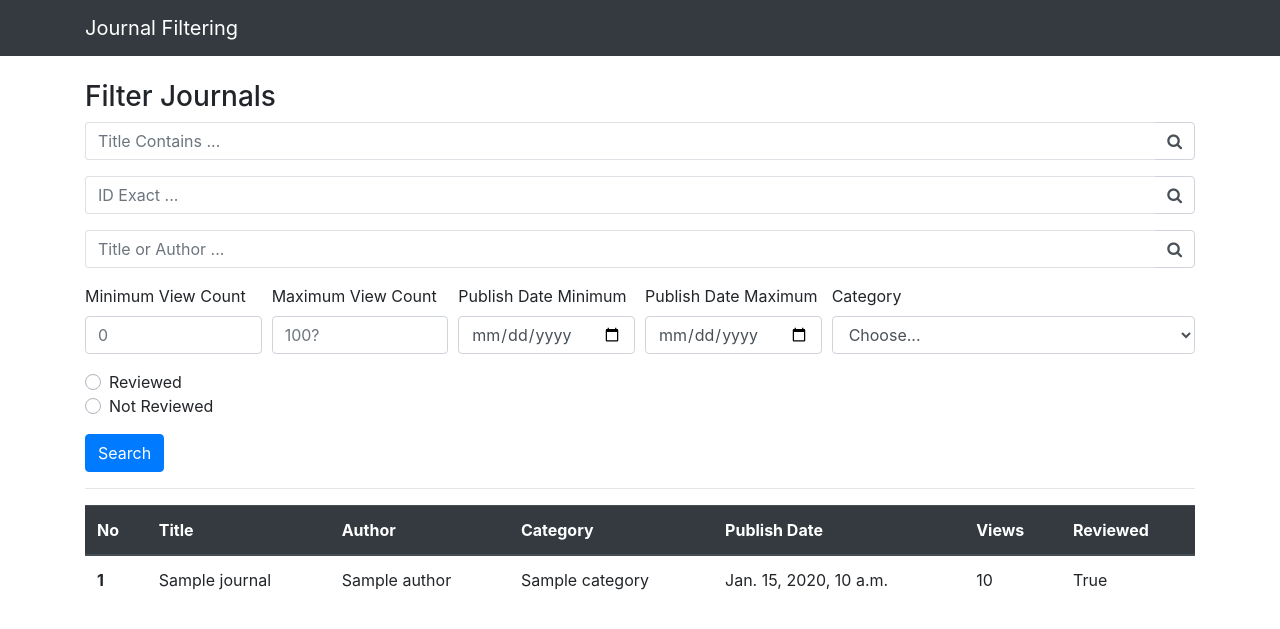
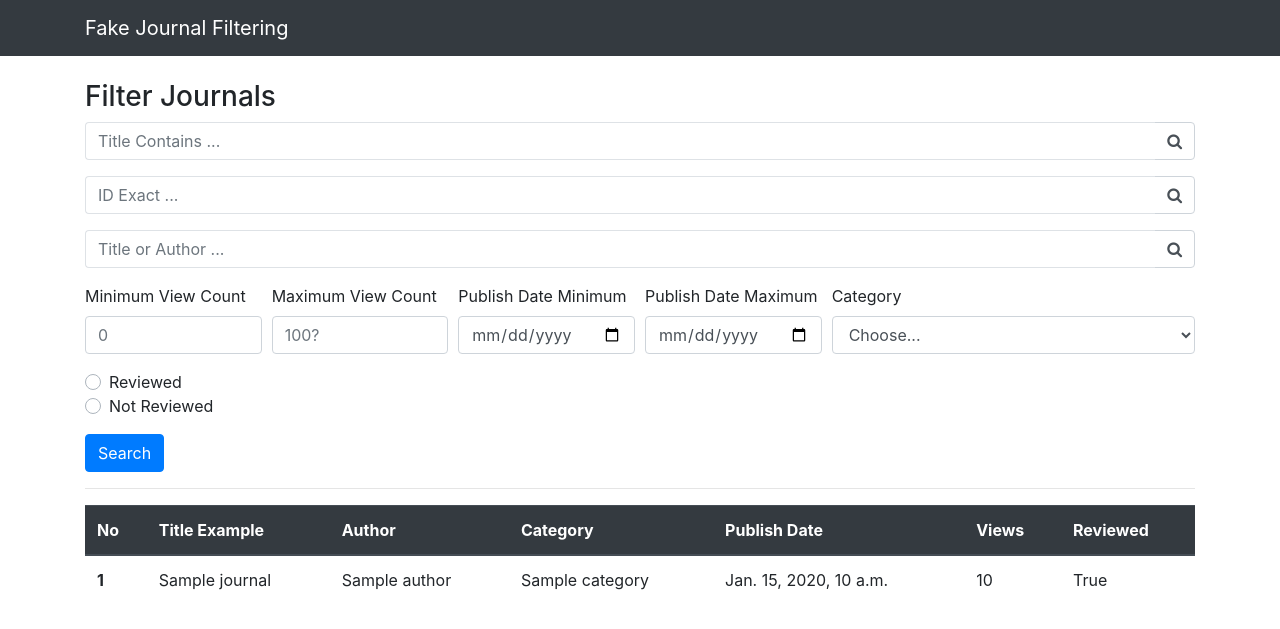
Before and after one commit to rifqirosyidi/django-dynamic-forms, a Django app: page / in a window 1280 px wide. Shown: the top 629 px of the page. Run offline with Django 3.2, Linux system fonts and the light colour scheme; tables that the repository leaves empty hold one stand-in row (values such as "Sample post"); some libraries are stand-ins or nearby versions.

Commit message:
change some title

```diff
--- a/templates/bootstrap_form.html
+++ b/templates/bootstrap_form.html
@@ -9,7 +9,7 @@
     <meta name="author" content="">
     <link rel="icon" href="/docs/4.0/assets/img/favicons/favicon.ico">
 
-    <title>Starter Template for Bootstrap</title>
+    <title>Fake Journal Filtering</title>
     <link rel="stylesheet" href="https://stackpath.bootstrapcdn.com/font-awesome/4.7.0/css/font-awesome.min.css">
     <link rel="stylesheet" href="https://stackpath.bootstrapcdn.com/bootstrap/4.3.1/css/bootstrap.min.css"
           integrity="sha384-ggOyR0iXCbMQv3Xipma34MD+dH/1fQ784/j6cY/iJTQUOhcWr7x9JvoRxT2MZw1T" crossorigin="anonymous">
@@ -20,7 +20,7 @@
 
 <nav class="navbar navbar-expand-md navbar-dark bg-dark fixed-top">
     <div class="container">
-        <a class="navbar-brand" href="/">Journal Filtering</a>
+        <a class="navbar-brand" href="/">Fake Journal Filtering</a>
         <button class="navbar-toggler" type="button" data-toggle="collapse" data-target="#navbarsExampleDefault"
                 aria-controls="navbarsExampleDefault" aria-expanded="false" aria-label="Toggle navigation">
             <span class="navbar-toggler-icon"></span>
@@ -108,7 +108,7 @@
             <thead class="thead-dark">
             <tr>
                 <th scope="col">No</th>
-                <th scope="col">Title</th>
+                <th scope="col">Title Example</th>
                 <th scope="col">Author</th>
                 <th scope="col">Category</th>
                 <th scope="col">Publish Date</th>
```
